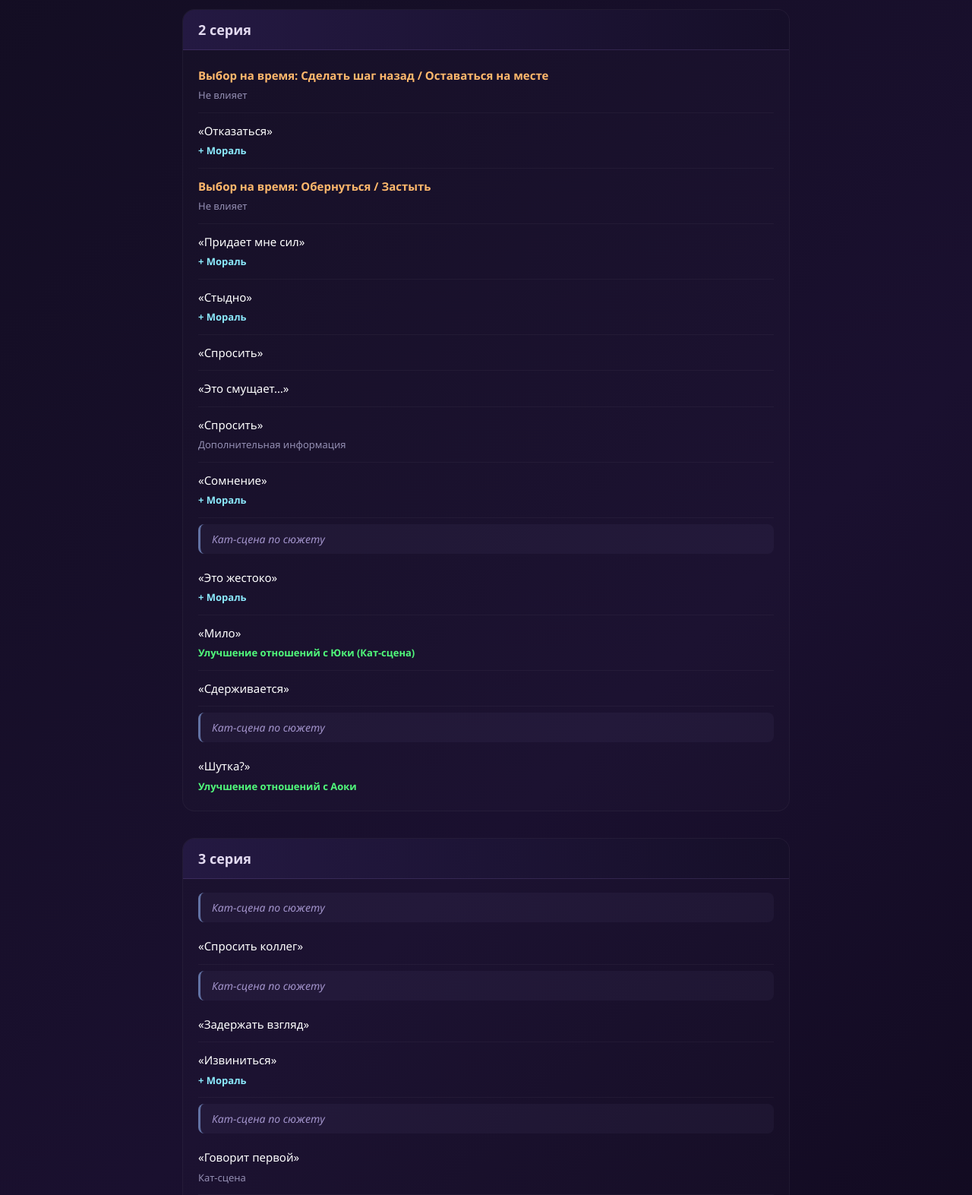
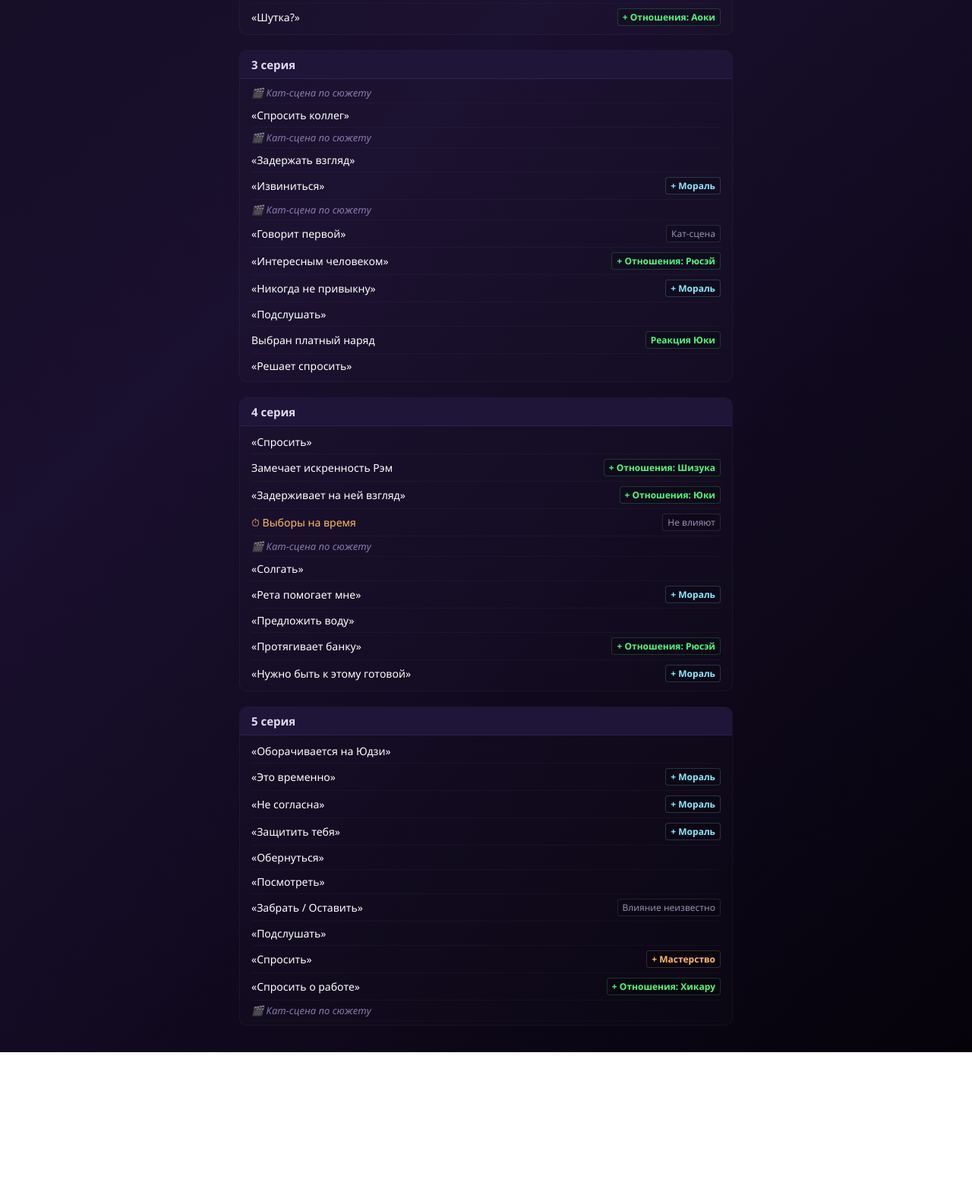
Before and after one commit to baltikawtf1/shs-guides, a plain HTML site: page kadr49/yuki-moral.html in a window 1280 px wide. Shown: the part 1227-2800 px from the top of the page at 76% size. After the commit the page ends 2612 px from the top, so only its background shows below. Drawn offline with Linux system fonts and the light colour scheme.

Commit message:
Update yuki-moral.html

```diff
--- a/kadr49/yuki-moral.html
+++ b/kadr49/yuki-moral.html
@@ -6,91 +6,102 @@
     <title>Кадр 49 — Гайд: Юки (Мастерство + Мораль)</title>
     <style>
         * { margin: 0; padding: 0; box-sizing: border-box; font-family: 'Segoe UI', Roboto, sans-serif; }
-        body { background: linear-gradient(135deg, #0f0c1b 0%, #1a102f 50%, #05020a 100%); color: #f1f1f7; min-height: 100vh; padding: 20px; }
-        .container { max-width: 800px; margin: 0 auto; position: relative; }
+        body { background: linear-gradient(135deg, #0f0c1b 0%, #1a102f 50%, #05020a 100%); color: #f1f1f7; min-height: 100vh; padding: 15px; scroll-behavior: smooth; }
+        .container { max-width: 650px; margin: 0 auto; }
 
-        /* Верхняя панель навигации */
-        .top-nav { display: flex; justify-content: space-between; align-items: center; margin-bottom: 25px; }
+        /* Навигация */
+        .top-nav { display: flex; justify-content: space-between; align-items: center; margin-bottom: 20px; }
+        .btn-back { color: #a394cc; text-decoration: none; font-size: 13px; transition: color 0.2s; }
+        .btn-back:hover { color: #ff79c6; }
+        .btn-exit { color: #ff79c6; text-decoration: none; font-size: 13px; font-weight: 600; padding: 4px 10px; background: rgba(255, 121, 198, 0.1); border: 1px solid rgba(255, 121, 198, 0.2); border-radius: 6px; }
 
-        /* Кнопка Назад */
-        .btn-back { display: inline-flex; align-items: center; color: #a394cc; text-decoration: none; font-size: 14px; transition: color 0.3s; }
-        .btn-back:hover { color: #ff79c6; }
+        /* Шапка */
+        .guide-header { text-align: center; margin-bottom: 20px; background: rgba(255, 255, 255, 0.02); padding: 15px; border-radius: 12px; border: 1px solid rgba(255, 255, 255, 0.05); }
+        .guide-title { font-size: 22px; font-weight: 700; color: #fff; }
+        .guide-subtitle { font-size: 14px; color: #ff79c6; font-weight: 600; margin-top: 2px; }
 
-        /* Кнопка Выход к историям */
-        .btn-exit { display: inline-flex; align-items: center; gap: 6px; color: #ff79c6; text-decoration: none; font-size: 14px; font-weight: 600; padding: 6px 14px; background: rgba(255, 121, 198, 0.1); border: 1px solid rgba(255, 121, 198, 0.2); border-radius: 8px; transition: all 0.3s ease; }
-        .btn-exit:hover { background: rgba(255, 121, 198, 0.2); border-color: #ff79c6; transform: translateY(-1px); }
+        /* Быстрая навигация по сериям */
+        .series-nav { display: flex; justify-content: center; gap: 8px; margin-bottom: 20px; flex-wrap: wrap; }
+        .series-nav-btn { color: #a394cc; background: rgba(255, 255, 255, 0.03); border: 1px solid rgba(255, 255, 255, 0.08); padding: 6px 12px; border-radius: 6px; text-decoration: none; font-size: 13px; font-weight: 600; transition: all 0.2s ease; }
+        .series-nav-btn:hover { background: linear-gradient(90deg, #bd93f9, #ff79c6); color: #fff; border-color: transparent; }
 
-        /* Шапка гайда */
-        .guide-header { text-align: center; margin-bottom: 40px; background: rgba(255, 255, 255, 0.02); padding: 25px; border-radius: 20px; border: 1px solid rgba(255, 255, 255, 0.05); backdrop-filter: blur(10px); }
-        .guide-badge { background: rgba(189, 147, 249, 0.15); color: #bd93f9; padding: 5px 14px; border-radius: 20px; font-size: 11px; text-transform: uppercase; letter-spacing: 1.5px; font-weight: bold; border: 1px solid rgba(189, 147, 249, 0.3); display: inline-block; margin-bottom: 12px; }
-        .guide-title { font-size: 28px; font-weight: 700; color: #fff; margin-bottom: 8px; }
-        .guide-subtitle { font-size: 16px; color: #ff79c6; font-weight: 600; letter-spacing: 0.5px; }
+        /* Компактные серии */
+        .episode-section { margin-bottom: 20px; background: rgba(255, 255, 255, 0.01); border-radius: 10px; border: 1px solid rgba(255, 255, 255, 0.04); overflow: hidden; }
+        .episode-title { background: #1e1538; padding: 8px 15px; font-size: 15px; font-weight: 600; color: #e2daf0; border-bottom: 1px solid rgba(189, 147, 249, 0.1); }
+        .choice-list { padding: 5px 15px; }
 
-        /* Стили для серий */
-        .episode-section { margin-bottom: 35px; background: rgba(255, 255, 255, 0.01); border-radius: 16px; border: 1px solid rgba(255, 255, 255, 0.04); overflow: hidden; }
-        .episode-title { background: linear-gradient(90deg, #241942, #160f29); padding: 14px 20px; font-size: 18px; font-weight: 600; color: #e2daf0; border-bottom: 1px solid rgba(189, 147, 249, 0.15); }
-        .choice-list { padding: 10px 20px; }
-
-        /* Элементы списка (выборы и кат-сцены) */
-        .choice-item { padding: 12px 0; border-bottom: 1px solid rgba(255, 255, 255, 0.04); font-size: 15px; line-height: 1.5; display: flex; flex-direction: column; gap: 4px; }
+        /* Строки выборов в одну линию */
+        .choice-item { padding: 6px 0; border-bottom: 1px solid rgba(255, 255, 255, 0.03); font-size: 14px; display: flex; justify-content: space-between; align-items: center; gap: 15px; }
         .choice-item:last-child { border-bottom: none; }
 
-        /* Специальный стиль для сюжетных кат-сцен */
-        .cutscene { color: #a394cc; font-style: italic; padding: 10px 15px; background: rgba(163, 148, 204, 0.05); border-radius: 8px; margin: 8px 0; border-left: 3px solid #6272a4; font-size: 14px; }
+        /* Компактные кат-сцены */
+        .cutscene { display: block; color: #a394cc; font-style: italic; padding: 4px 0; font-size: 13px; border-bottom: 1px solid rgba(255, 255, 255, 0.03); opacity: 0.8; }
+        .cutscene::before { content: "🎬 "; }
 
-        /* Стили для текста выборов и эффектов */
         .choice-text { color: #fff; font-weight: 500; }
-        .choice-text.timed { color: #ffb86c; font-weight: 600; }
+        .choice-text.timed { color: #ffb86c; }
 
-        .effect { font-size: 13px; font-weight: 600; margin-top: 2px; }
-        .effect.moral-stat { color: #8be9fd; }
-        .effect.mastery-stat { color: #ffb86c; }
-        .effect.both-stats { color: #ff79c6; }
-        .effect.relationship { color: #50fa7b; }
-        .effect.neutral { color: #948fb3; font-weight: normal; }
+        /* Компактные метки эффектов */
+        .effect { font-size: 12px; font-weight: 600; padding: 2px 6px; border-radius: 4px; background: rgba(0,0,0,0.2); white-space: nowrap; }
+        .effect.moral-stat { color: #8be9fd; border: 1px solid rgba(139, 233, 253, 0.2); }
+        .effect.mastery-stat { color: #ffb86c; border: 1px solid rgba(255, 184, 108, 0.2); }
+        .effect.both-stats { color: #ff79c6; border: 1px solid rgba(255, 121, 198, 0.2); }
+        .effect.relationship { color: #50fa7b; border: 1px solid rgba(80, 250, 123, 0.2); }
+        .effect.neutral { color: #948fb3; font-weight: normal; border: 1px solid rgba(148, 143, 179, 0.2); }
+
+        @media (max-width: 480px) {
+            .choice-item { flex-direction: column; align-items: flex-start; gap: 2px; padding: 8px 0; }
+            .effect { align-self: flex-end; }
+        }
     </style>
 </head>
 <body>
 
 <div class="container">
 
-    <!-- Навигационная панель -->
     <div class="top-nav">
-        <a href="#" class="btn-back">← Назад к фаворитам</a>
-        <a href="#" class="btn-exit">✕ Выход к историям</a>
+        <a href="favorites.html" class="btn-back">← К фаворитам</a>
+        <a href="index.html" class="btn-exit">✕ Выход</a>
     </div>
 
-    <!-- Шапка гайда -->
     <header class="guide-header">
-        <span class="guide-badge">Пошаговый Гайд</span>
         <h1 class="guide-title">Юки</h1>
-        <div class="guide-subtitle">Путь: Мастерство + Мораль</div>
+        <div class="guide-subtitle">Мастерство + Мораль</div>
     </header>
+
+    <!-- Кнопки быстрого перехода -->
+    <nav class="series-nav">
+        <a href="#ep1" class="series-nav-btn">1 серия</a>
+        <a href="#ep2" class="series-nav-btn">2 серия</a>
+        <a href="#ep3" class="series-nav-btn">3 серия</a>
+        <a href="#ep4" class="series-nav-btn">4 серия</a>
+        <a href="#ep5" class="series-nav-btn">5 серия</a>
+    </nav>
 
     <main>
 
         <!-- 1 СЕРИЯ -->
-        <section class="episode-section">
+        <section class="episode-section" id="ep1">
             <div class="episode-title">1 серия</div>
             <div class="choice-list">
-                <div class="cutscene">Кат-сцена по сюжету</div>
+                <span class="cutscene">Кат-сцена по сюжету</span>
                 <div class="choice-item">
                     <span class="choice-text">«Как ваши дела?»</span>
-                    <span class="effect relationship">Улучшение отношений с Хикару</span>
+                    <span class="effect relationship">+ Отношения: Хикару</span>
                 </div>
                 <div class="choice-item">
                     <span class="choice-text">«Буду ждать окончательный ответ»</span>
                     <span class="effect moral-stat">+ Мораль</span>
                 </div>
                 <div class="choice-item">
-                    <span class="choice-text">«Верит в мой потенциал»</span>
+                    <span class="choice-text">«Верит в мой potential»</span>
                     <span class="effect moral-stat">+ Мораль</span>
                 </div>
                 <div class="choice-item">
                     <span class="choice-text">«Не откажусь»</span>
                     <span class="effect mastery-stat">+ Мастерство позже</span>
                 </div>
-                <div class="cutscene">Кат-сцена по сюжету</div>
+                <span class="cutscene">Кат-сцена по сюжету</span>
                 <div class="choice-item">
                     <span class="choice-text">«Обе»</span>
                     <span class="effect both-stats">+ Мораль + Беспринципность</span>
@@ -99,28 +110,26 @@
                     <span class="choice-text">«Правую»</span>
                     <span class="effect moral-stat">+ Мораль</span>
                 </div>
-                <div class="cutscene">Кат-сцена по сюжету</div>
+                <span class="cutscene">Кат-сцена по сюжету</span>
                 <div class="choice-item">
                     <span class="choice-text">«Юки - красивое имя»</span>
-                    <span class="effect relationship">Улучшение отношений с Юки</span>
+                    <span class="effect relationship">+ Отношения: Юки</span>
                 </div>
-                <div class="choice-item">
-                    <span class="choice-text">«Высказаться»</span>
-                </div>
+                <div class="choice-item"><span class="choice-text">«Высказаться»</span></div>
                 <div class="choice-item">
                     <span class="choice-text">«Промолчать»</span>
                     <span class="effect moral-stat">+ Мораль</span>
                 </div>
-                <div class="cutscene">Кат-сцена по сюжету</div>
+                <span class="cutscene">Кат-сцена по сюжету</span>
             </div>
         </section>
 
         <!-- 2 СЕРИЯ -->
-        <section class="episode-section">
+        <section class="episode-section" id="ep2">
             <div class="episode-title">2 серия</div>
             <div class="choice-list">
                 <div class="choice-item">
-                    <span class="choice-text timed">Выбор на время: Сделать шаг назад / Оставаться на месте</span>
+                    <span class="choice-text timed">⏱ Сделать шаг назад / Оставаться на месте</span>
                     <span class="effect neutral">Не влияет</span>
                 </div>
                 <div class="choice-item">
@@ -128,7 +137,7 @@
                     <span class="effect moral-stat">+ Мораль</span>
                 </div>
                 <div class="choice-item">
-                    <span class="choice-text timed">Выбор на время: Обернуться / Застыть</span>
+                    <span class="choice-text timed">⏱ Обернуться / Застыть</span>
                     <span class="effect neutral">Не влияет</span>
                 </div>
                 <div class="choice-item">
@@ -139,113 +148,95 @@
                     <span class="choice-text">«Стыдно»</span>
                     <span class="effect moral-stat">+ Мораль</span>
                 </div>
+                <div class="choice-item"><span class="choice-text">«Спросить»</span></div>
+                <div class="choice-item"><span class="choice-text">«Это смущает…»</span></div>
                 <div class="choice-item">
                     <span class="choice-text">«Спросить»</span>
-                </div>
-                <div class="choice-item">
-                    <span class="choice-text">«Это смущает…»</span>
-                </div>
-                <div class="choice-item">
-                    <span class="choice-text">«Спросить»</span>
-                    <span class="effect neutral">Дополнительная информация</span>
+                    <span class="effect neutral">Доп. информация</span>
                 </div>
                 <div class="choice-item">
                     <span class="choice-text">«Сомнение»</span>
                     <span class="effect moral-stat">+ Мораль</span>
                 </div>
-                <div class="cutscene">Кат-сцена по сюжету</div>
+                <span class="cutscene">Кат-сцена по сюжету</span>
                 <div class="choice-item">
                     <span class="choice-text">«Это жестоко»</span>
                     <span class="effect moral-stat">+ Мораль</span>
                 </div>
                 <div class="choice-item">
                     <span class="choice-text">«Мило»</span>
-                    <span class="effect relationship">Улучшение отношений с Юки (Кат-сцена)</span>
+                    <span class="effect relationship">+ Отношения: Юки (Кат-сцена)</span>
                 </div>
-                <div class="choice-item">
-                    <span class="choice-text">«Сдерживается»</span>
-                </div>
-                <div class="cutscene">Кат-сцена по сюжету</div>
+                <div class="choice-item"><span class="choice-text">«Сдерживается»</span></div>
+                <span class="cutscene">Кат-сцена по сюжету</span>
                 <div class="choice-item">
                     <span class="choice-text">«Шутка?»</span>
-                    <span class="effect relationship">Улучшение отношений с Аоки</span>
+                    <span class="effect relationship">+ Отношения: Аоки</span>
                 </div>
             </div>
         </section>
-        <!-- 3 СЕРИЯ -->
-        <section class="episode-section">
+
+                <!-- 3 СЕРИЯ -->
+        <section class="episode-section" id="ep3">
             <div class="episode-title">3 серия</div>
             <div class="choice-list">
-                <div class="cutscene">Кат-сцена по сюжету</div>
-                <div class="choice-item">
-                    <span class="choice-text">«Спросить коллег»</span>
-                </div>
-                <div class="cutscene">Кат-сцена по сюжету</div>
-                <div class="choice-item">
-                    <span class="choice-text">«Задержать взгляд»</span>
-                </div>
+                <span class="cutscene">Кат-сцена по сюжету</span>
+                <div class="choice-item"><span class="choice-text">«Спросить коллег»</span></div>
+                <span class="cutscene">Кат-сцена по сюжету</span>
+                <div class="choice-item"><span class="choice-text">«Задержать взгляд»</span></div>
                 <div class="choice-item">
                     <span class="choice-text">«Извиниться»</span>
                     <span class="effect moral-stat">+ Мораль</span>
                 </div>
-                <div class="cutscene">Кат-сцена по сюжету</div>
+                <span class="cutscene">Кат-сцена по сюжету</span>
                 <div class="choice-item">
                     <span class="choice-text">«Говорит первой»</span>
                     <span class="effect neutral">Кат-сцена</span>
                 </div>
                 <div class="choice-item">
                     <span class="choice-text">«Интересным человеком»</span>
-                    <span class="effect relationship">Улучшение отношений с Рюсэем</span>
+                    <span class="effect relationship">+ Отношения: Рюсэй</span>
                 </div>
                 <div class="choice-item">
                     <span class="choice-text">«Никогда не привыкну»</span>
                     <span class="effect moral-stat">+ Мораль</span>
                 </div>
+                <div class="choice-item"><span class="choice-text">«Подслушать»</span></div>
                 <div class="choice-item">
-                    <span class="choice-text">«Подслушать»</span>
+                    <span class="choice-text">Выбран платный наряд</span>
+                    <span class="effect relationship">Реакция Юки</span>
                 </div>
-                <div class="choice-item">
-                    <span class="effect relationship">Если выбрали платный наряд — реакция от Юки</span>
-                </div>
-                <div class="choice-item">
-                    <span class="choice-text">«Решает спросить»</span>
-                </div>
+                <div class="choice-item"><span class="choice-text">«Решает спросить»</span></div>
             </div>
         </section>
 
         <!-- 4 СЕРИЯ -->
-        <section class="episode-section">
+        <section class="episode-section" id="ep4">
             <div class="episode-title">4 серия</div>
             <div class="choice-list">
-                <div class="choice-item">
-                    <span class="choice-text">«Спросить»</span>
-                </div>
+                <div class="choice-item"><span class="choice-text">«Спросить»</span></div>
                 <div class="choice-item">
                     <span class="choice-text">Замечает искренность Рэм</span>
-                    <span class="effect relationship">Улучшение отношений с Шизукой</span>
+                    <span class="effect relationship">+ Отношения: Шизука</span>
                 </div>
                 <div class="choice-item">
                     <span class="choice-text">«Задерживает на ней взгляд»</span>
-                    <span class="effect relationship">Улучшение отношений с Юки</span>
+                    <span class="effect relationship">+ Отношения: Юки</span>
                 </div>
                 <div class="choice-item">
-                    <span class="choice-text timed">Выборы на время</span>
+                    <span class="choice-text timed">⏱ Выборы на время</span>
                     <span class="effect neutral">Не влияют</span>
                 </div>
-                <div class="cutscene">Кат-сцена по сюжету</div>
-                <div class="choice-item">
-                    <span class="choice-text">«Солгать»</span>
-                </div>
+                <span class="cutscene">Кат-сцена по сюжету</span>
+                <div class="choice-item"><span class="choice-text">«Солгать»</span></div>
                 <div class="choice-item">
                     <span class="choice-text">«Рета помогает мне»</span>
                     <span class="effect moral-stat">+ Мораль</span>
                 </div>
-                <div class="choice-item">
-                    <span class="choice-text">«Предложить воду»</span>
-                </div>
+                <div class="choice-item"><span class="choice-text">«Предложить воду»</span></div>
                 <div class="choice-item">
                     <span class="choice-text">«Протягивает банку»</span>
-                    <span class="effect relationship">Улучшение отношений с Рюсэем</span>
+                    <span class="effect relationship">+ Отношения: Рюсэй</span>
                 </div>
                 <div class="choice-item">
                     <span class="choice-text">«Нужно быть к этому готовой»</span>
@@ -255,12 +246,10 @@
         </section>
 
         <!-- 5 СЕРИЯ -->
-        <section class="episode-section">
+        <section class="episode-section" id="ep5">
             <div class="episode-title">5 серия</div>
             <div class="choice-list">
-                <div class="choice-item">
-                    <span class="choice-text">«Оборачивается на Юдзи»</span>
-                </div>
+                <div class="choice-item"><span class="choice-text">«Оборачивается на Юдзи»</span></div>
                 <div class="choice-item">
                     <span class="choice-text">«Это временно»</span>
                     <span class="effect moral-stat">+ Мораль</span>
@@ -273,27 +262,21 @@
                     <span class="choice-text">«Защитить тебя»</span>
                     <span class="effect moral-stat">+ Мораль</span>
                 </div>
-                <div class="choice-item">
-                    <span class="choice-text">«Обернуться»</span>
-                </div>
-                <div class="choice-item">
-                    <span class="choice-text">«Посмотреть»</span>
-                </div>
+                <div class="choice-item"><span class="choice-text">«Обернуться»</span></div>
+                <div class="choice-item"><span class="choice-text">«Посмотреть»</span></div>
                 <div class="choice-item">
                     <span class="choice-text">«Забрать / Оставить»</span>
                     <span class="effect neutral">Влияние неизвестно</span>
                 </div>
-                <div class="choice-item">
-                    <span class="choice-text">«Подслушать»</span>
-                </div>
+                <div class="choice-item"><span class="choice-text">«Подслушать»</span></div>
                 <div class="choice-item">
                     <span class="choice-text">«Спросить»</span>
                     <span class="effect mastery-stat">+ Мастерство</span>
                 </div>
                 <div class="choice-item">
                     <span class="choice-text">«Спросить о работе»</span>
-                    <span class="effect relationship">Улучшение отношений с Хикару</span>
+                    <span class="effect relationship">+ Отношения: Хикару</span>
                 </div>
-                <div class="cutscene">Кат-сцена по сюжету</div>
+                <span class="cutscene">Кат-сцена по сюжету</span>
             </div>
         </section>
```
